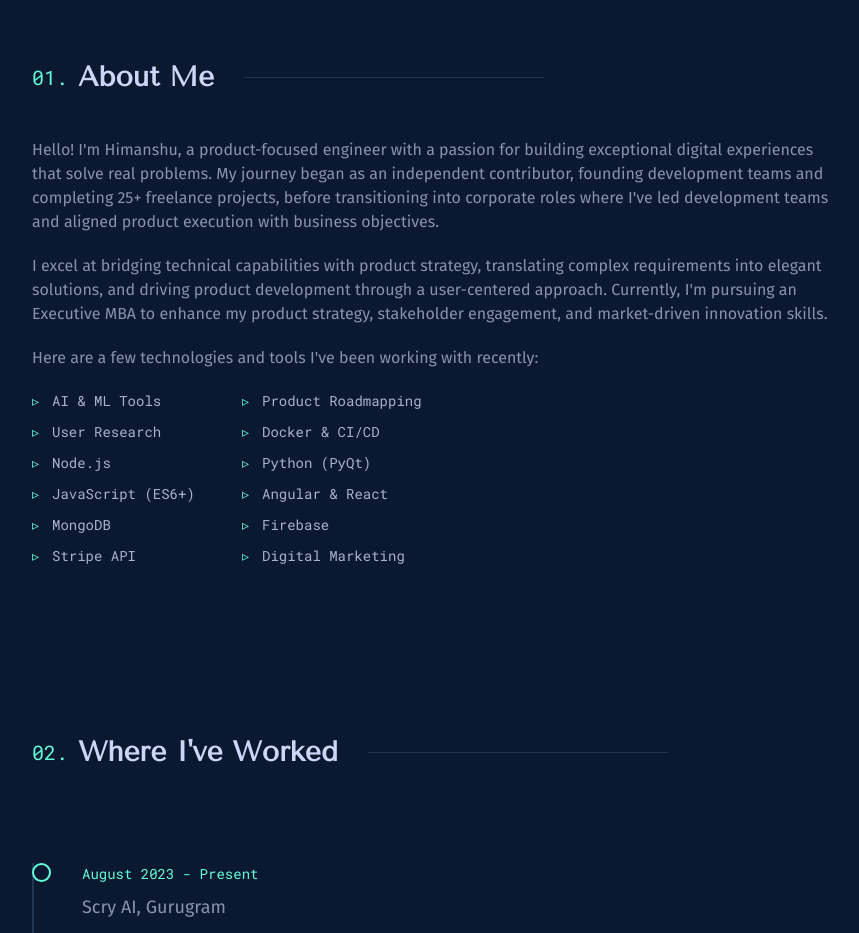
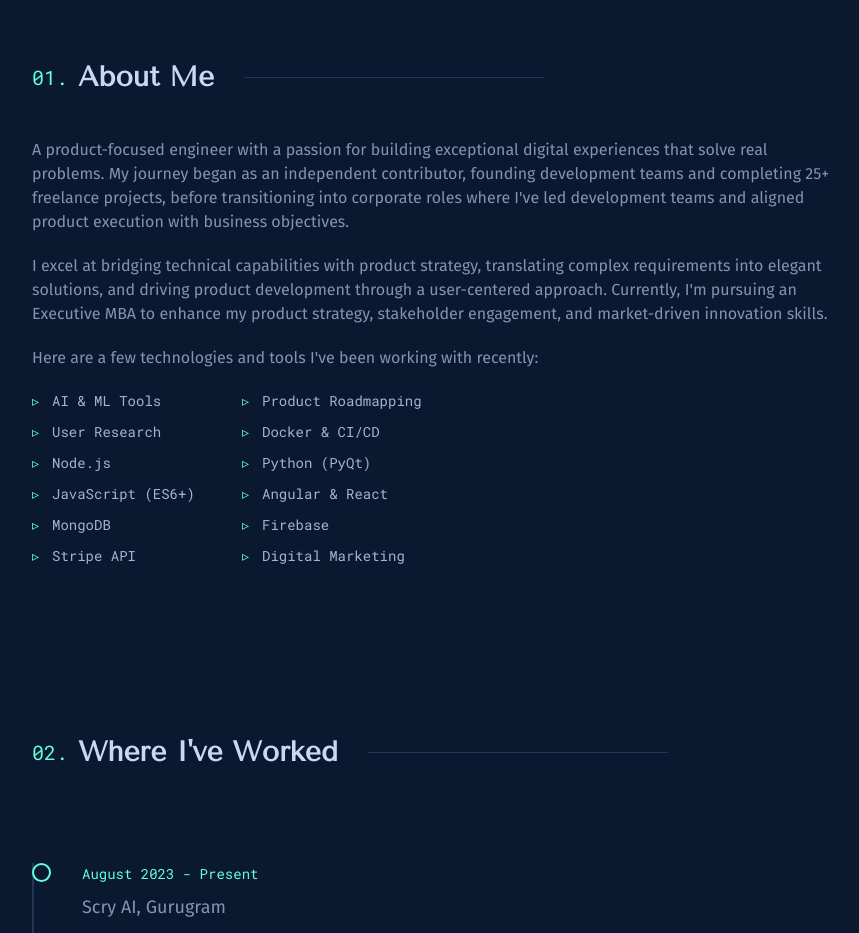
Before and after one commit to hkgautam/Portfolio, a plain HTML site: page index.html in a window 1280 px wide. Shown: the part 860-1793 px from the top of the page, without its empty margins (68-927 px from the left). Drawn offline with nearby package versions, Linux system fonts and the light colour scheme.

Commit message:
minor change

```diff
--- a/index.html
+++ b/index.html
@@ -1193,7 +1193,7 @@
             </div>
             <div class="about-content">
                 <div class="about-text">
-                    <p>Hello! I'm Himanshu, a product-focused engineer with a passion for building exceptional digital experiences that solve real problems. My journey began as an independent contributor, founding development teams and completing 25+ freelance projects, before transitioning into corporate roles where I've led development teams and aligned product execution with business objectives.</p>
+                    <p>A product-focused engineer with a passion for building exceptional digital experiences that solve real problems. My journey began as an independent contributor, founding development teams and completing 25+ freelance projects, before transitioning into corporate roles where I've led development teams and aligned product execution with business objectives.</p>
 
                     <p>I excel at bridging technical capabilities with product strategy, translating complex requirements into elegant solutions, and driving product development through a user-centered approach. Currently, I'm pursuing an Executive MBA to enhance my product strategy, stakeholder engagement, and market-driven innovation skills.</p>
 
```
